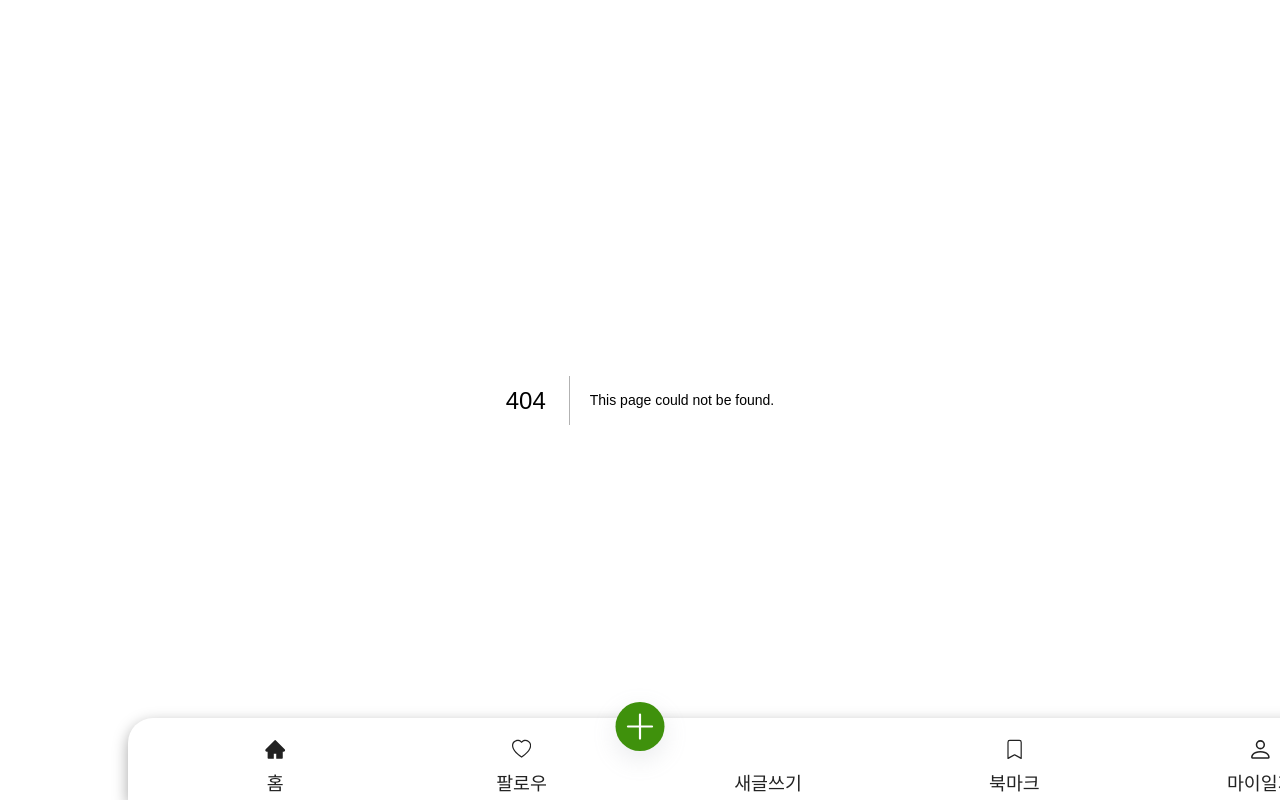
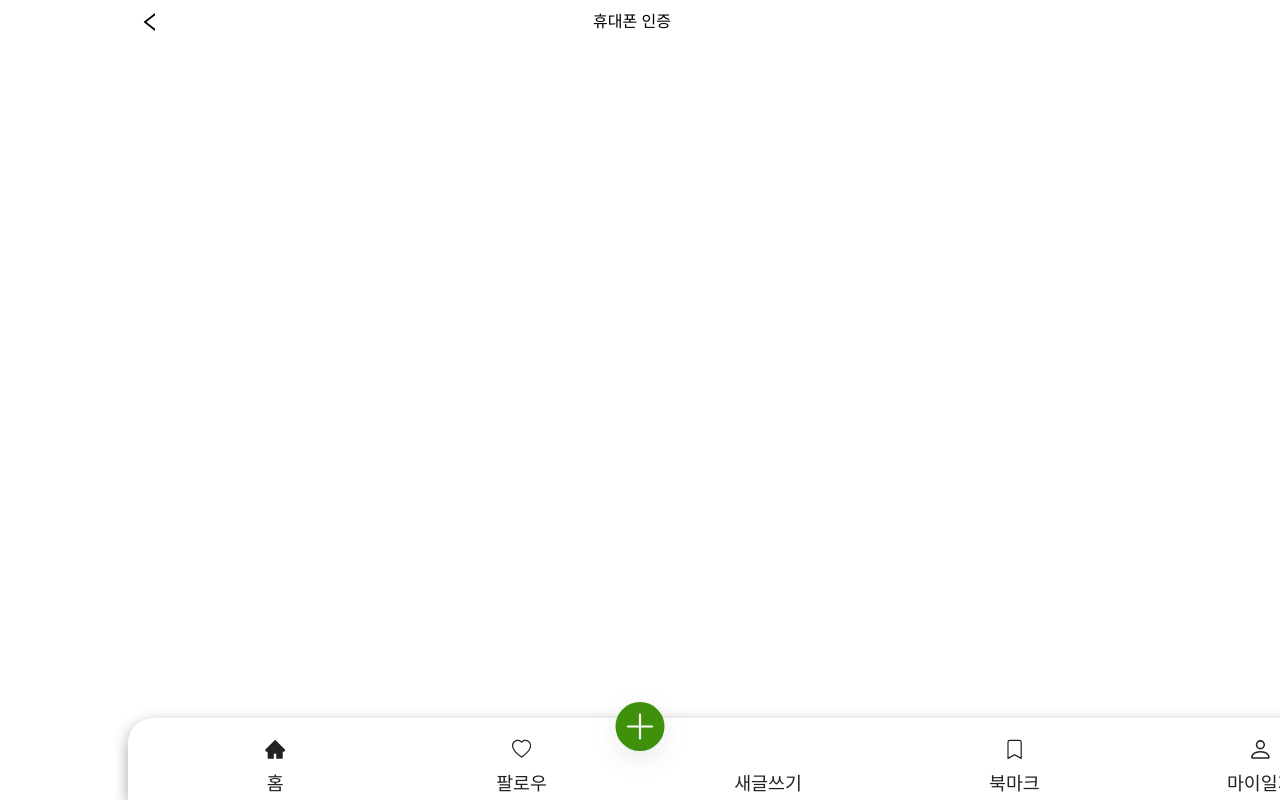
Before and after one commit to codestates-seb/seb43_main_008, a Next.js app in the folder client/: page /phoneAuth in a window 1280 px wide. Before the commit this address had no page. Built offline with nearby package versions, Linux system fonts and the light colour scheme; a web font is replaced by a local one.

Commit message:
Style: Header 완성

```diff
--- a/client/app/Header.tsx
+++ b/client/app/Header.tsx
@@ -18,7 +18,9 @@ export default function Header({
         <BackArrowContainer>
           <AiOutlineLeft size="24" />
         </BackArrowContainer>
-      ) : null}
+      ) : (
+        <BackArrowContainer />
+      )}
       {textContent ? <HeaderText>{textContent}</HeaderText> : null}
       {saveButton ? (
         <SaveButtonContainer>
@@ -32,9 +34,13 @@ export default function Header({
 }
 
 const HeaderContainer = styled.header`
+  position: sticky;
+  top: 0;
   display: flex;
   justify-content: space-between;
   height: 44px;
+  background-color: #ffffff;
+  z-index: 1;
 `;
 
 const BackArrowContainer = styled.div`
--- a/client/app/layout.tsx
+++ b/client/app/layout.tsx
@@ -22,6 +22,10 @@ export default function RootLayout({
         />
         <meta name="msapplication-TileColor" content="#D4E8D8" />
         <meta name="theme-color" content="#D4E8D8" />
+        <meta
+          name="viewport"
+          content="width=device-width, initial-scale=1, user-scalable=no"
+        />
       </head>
       <body>
         <StyledComponentsRegistry>
--- a/client/app/memberEdit/layout.tsx
+++ b/client/app/memberEdit/layout.tsx
@@ -7,11 +7,7 @@ export default function MemberEditLayout({
 }) {
   return (
     <>
-      <Header
-        backButton={true}
-        textContent={"내 정보 변경"}
-        saveButton={false}
-      />
+      <Header backButton={true} textContent={null} saveButton={true} />
       {children}
     </>
   );
--- /dev/null
+++ b/client/app/phoneAuth/page.tsx
@@ -0,0 +1,7 @@
+import Header from "../Header";
+
+export default function PhoneAuthPage() {
+  return (
+    <Header backButton={true} textContent={"휴대폰 인증"} saveButton={false} />
+  );
+}
```
